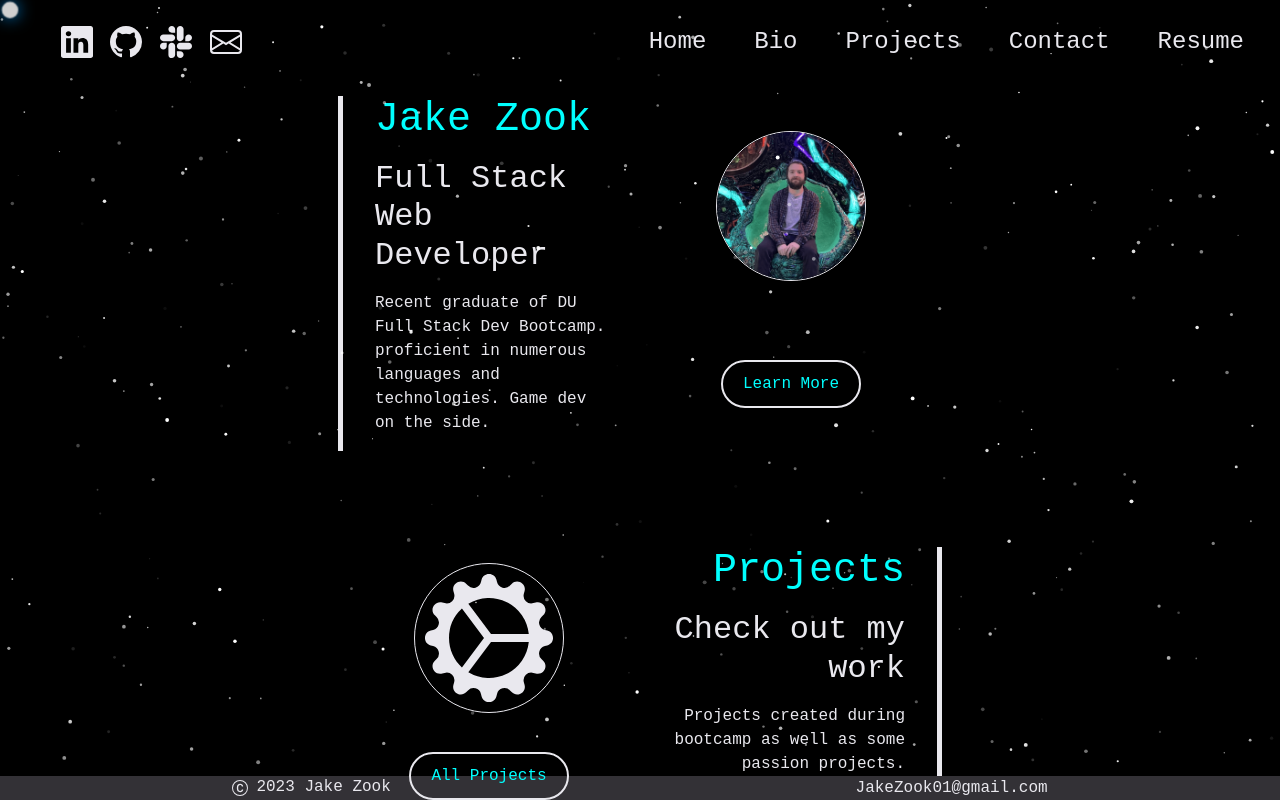
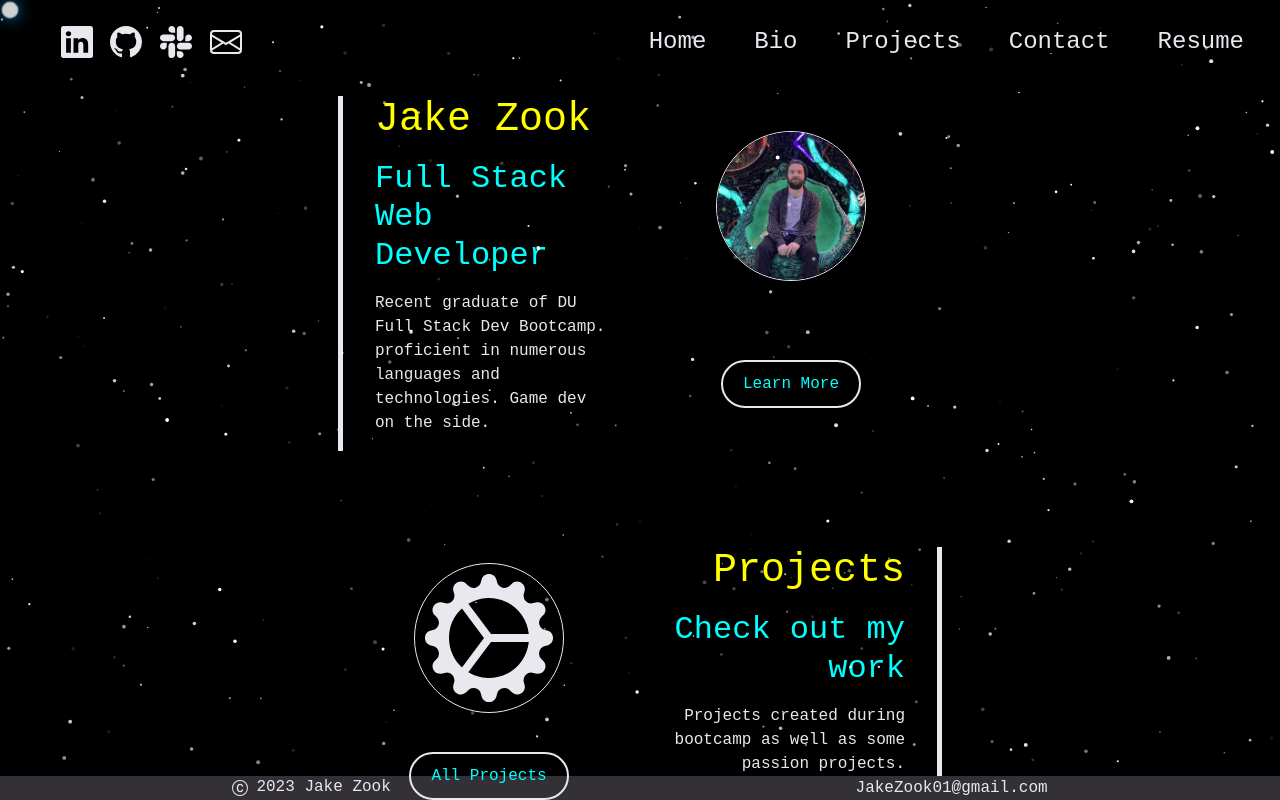
Before and after one commit to JakeZook/Updated-Portfolio, a React (Vite) app: page / in a window 1280 px wide. Shown: the top 800 px of the page. Built offline with nearby package versions, Linux system fonts and the light colour scheme; a web font is replaced by a local one.

Commit message:
Adjusted styling on home page.

```diff
--- a/src/pages/Home.css
+++ b/src/pages/Home.css
@@ -1,7 +1,11 @@
 #header h1,
 #header-projects h1,
 #projects-table-header {
-	color: aqua;
+	color: #ffff00;
+}
+
+h2 {
+	color: aqua !important;
 }
 
 #header {
@@ -16,10 +20,6 @@
 #header-projects {
 	padding: 0 2rem 2rem 0;
 	border-right: 5px solid var(--secondary-light);
-}
-
-#projects-table-header {
-	border-bottom: 5px solid var(--secondary-light);
 }
 
 .circular-profile-pic,
--- a/src/pages/Home.jsx
+++ b/src/pages/Home.jsx
@@ -52,7 +52,7 @@ export default function Home() {
 				</div>
 			</div>
 			<div className="d-flex justify-content-center mt-5">
-				<h1 id="projects-table-header">Top Projects</h1>
+				<h1 id="projects-table-header">Top Projects:</h1>
 			</div>
 			<TopProjects />
 		</div>
```
